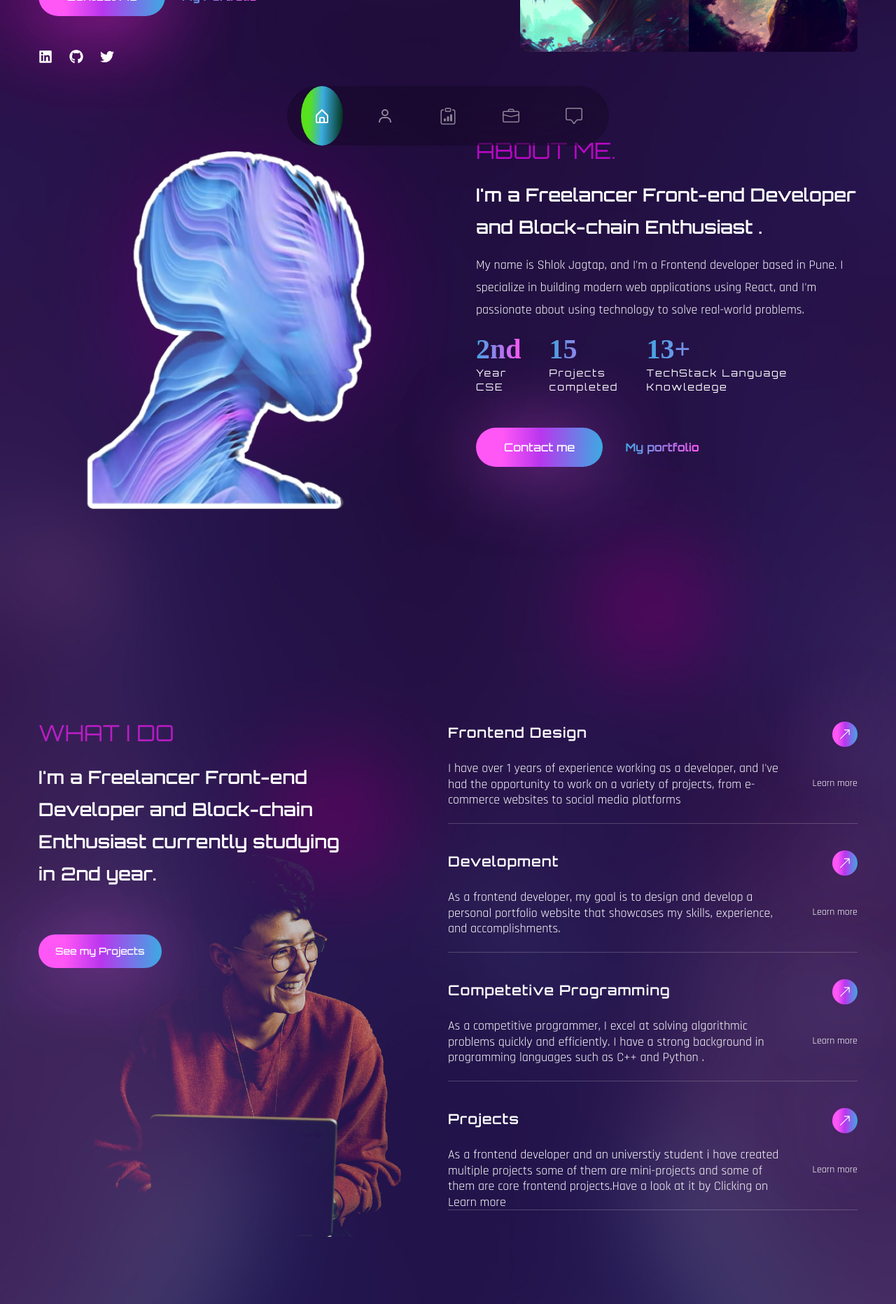
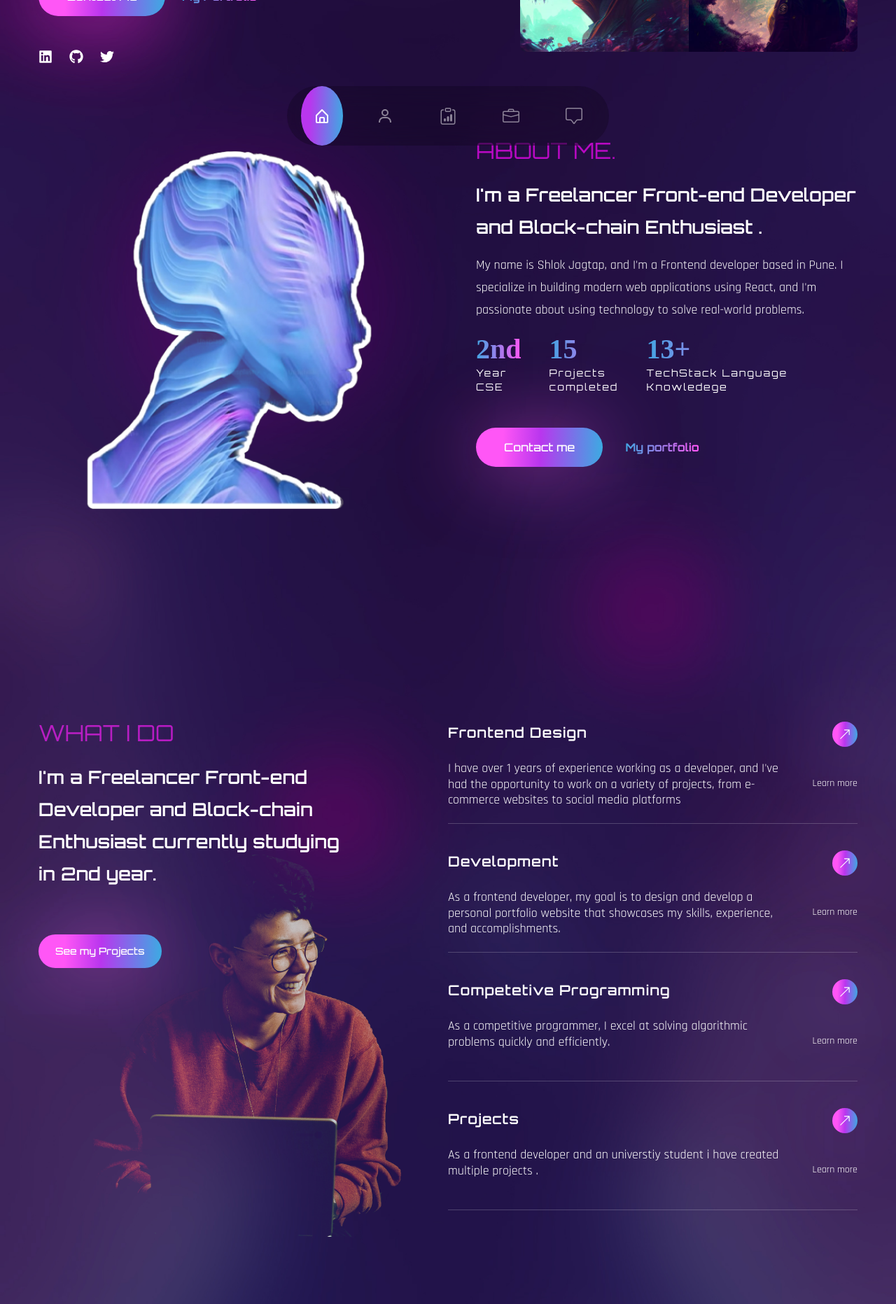
Before and after one commit to DeImOs-Sj/My-Portfolio, a React (Create React App) app: page / in a window 1280 px wide. Shown: the part 560-2423 px from the top of the page at 70% size. Built offline with nearby package versions, Linux system fonts and the light colour scheme; the HTML template or start-up script is replaced by a standard one; a web font is replaced by a local one.

Commit message:
scroll bar color corrected

```diff
--- a/src/components/Services.jsx
+++ b/src/components/Services.jsx
@@ -18,14 +18,14 @@ const services =[{
   {
     name:'Competetive Programming',
     description:
-    'As a competitive programmer, I excel at solving algorithmic problems quickly and efficiently. I have a strong background in programming languages such as C++ and Python .',
+    'As a competitive programmer, I excel at solving algorithmic problems quickly and efficiently.',
     link:'Learn more',
 
   },
   {
     name:'Projects',
     description:
-    'As a frontend developer and an universtiy student i have created multiple projects some of them are mini-projects and some of them are core frontend projects.Have a look at it by Clicking on Learn more',
+    'As a frontend developer and an universtiy student i have created multiple projects .',
     link:'Learn more',
 
   },
--- a/src/index.css
+++ b/src/index.css
@@ -27,10 +27,10 @@
 .active {
   background: linear-gradient(
     92.23deg,
-    #58E11E 21.43%,
-    #3bace2 50.63%,
-    #002E12 100%,
-    #0EC4F1 117.04%
+    #b936ee 21.43%,
+    #b936ee.63%,
+    #3bace2 100%,
+    #406aff 117.04%
   );
 }
 
```
